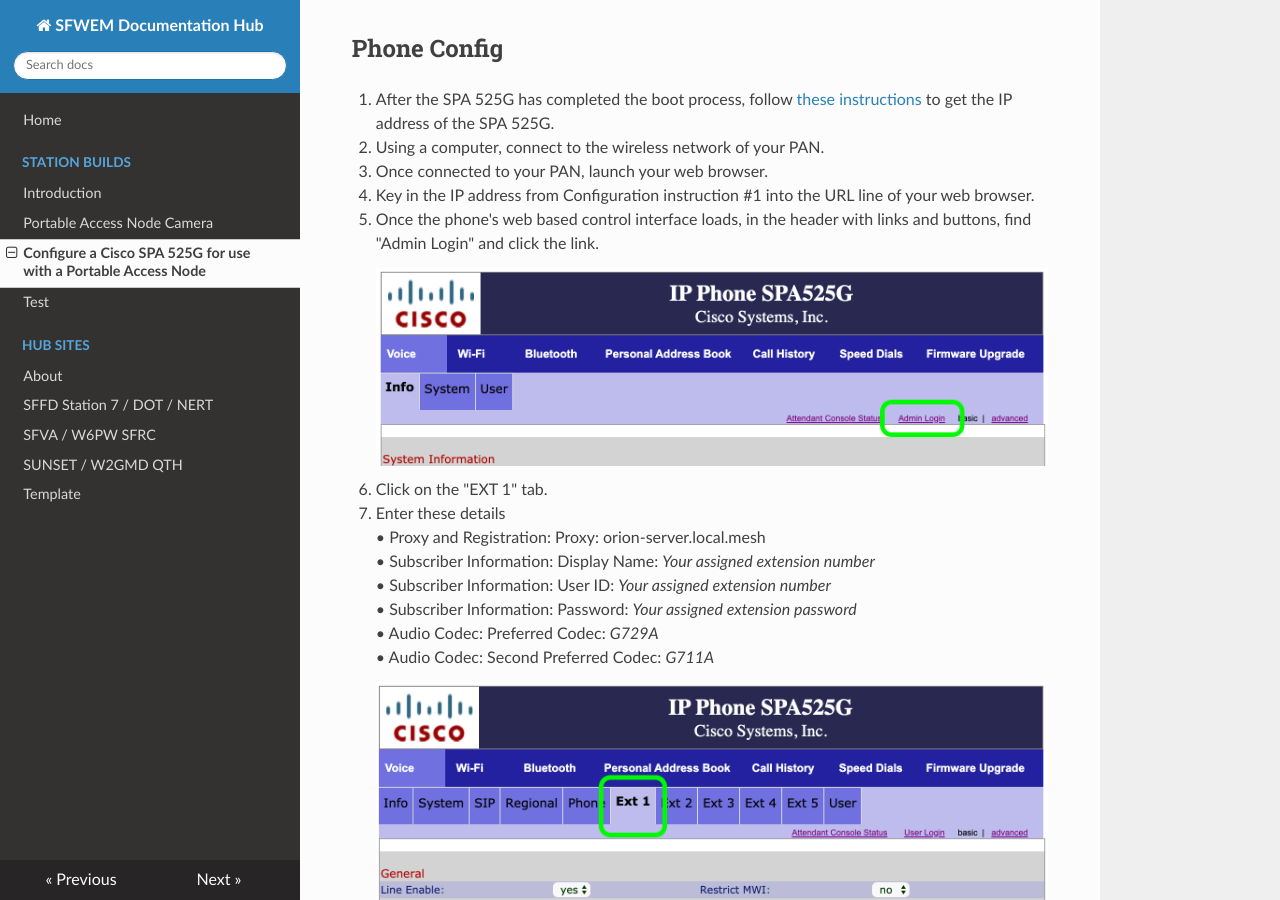
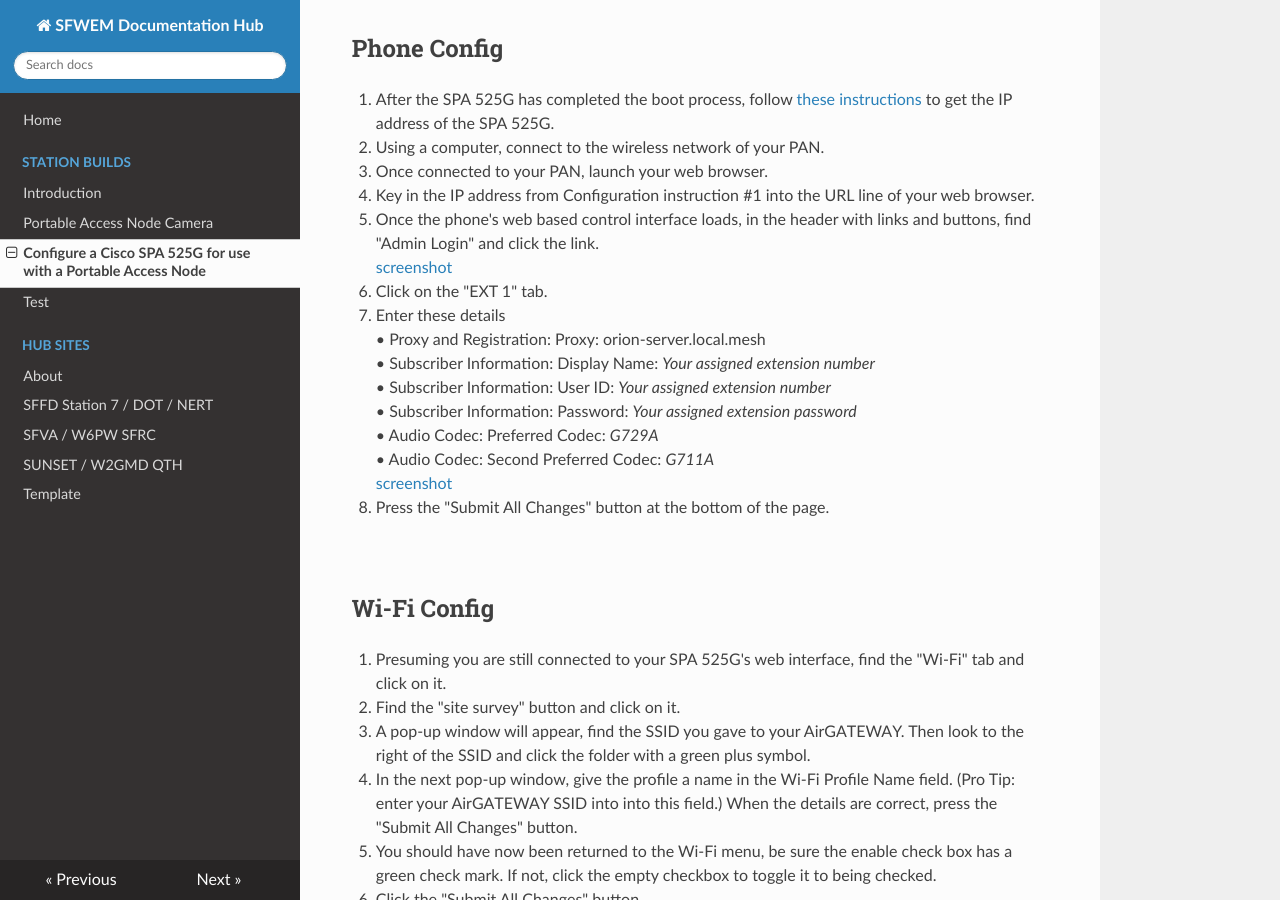
Before and after one commit to sfwem/SFWEM-Docs, an MkDocs documentation site: the page built from docs/Station_Builds/PAN_Cisco_Phone_SPA_525G2.md, in a window 1280 px wide and 900 px high, scrolled down 1061 px. Built offline with MkDocs 1.6.1, drawn with Linux system fonts in a browser that asks for light colours; nearby versions of some CDN libraries.

Commit message:
Update PAN_Cisco_Phone_SPA_525G2.md

```diff
--- a/docs/Station_Builds/PAN_Cisco_Phone_SPA_525G2.md
+++ b/docs/Station_Builds/PAN_Cisco_Phone_SPA_525G2.md
@@ -37,7 +37,7 @@
 3. Once connected to your PAN, launch your web browser.
 4. Key in the IP address from Configuration instruction #1 into the URL line of your web browser.
 5. Once the phone's web based control interface loads, in the header with links and buttons, find "Admin Login" and click the link.<br>
-![screenshot](SPA525G_Admin_Button.png)<br>
+[screenshot](SPA525G_Admin_Button.png)<br>
 6. Click on the "EXT 1" tab.
 7. Enter these details<br>
    •	Proxy and Registration: Proxy: orion-server.local.mesh<br>
@@ -46,7 +46,7 @@
    •	Subscriber Information: Password: <I>Your assigned extension password</I><br>
    •	Audio Codec: Preferred Codec: <I>G729A</I><br>
    •	Audio Codec: Second Preferred Codec: <I>G711A</I><br>
-   ![screenshot](SPA525G_Instruction_7.png)<br>
+[screenshot](SPA525G_Instruction_7.png)<br>
 8. Press the "Submit All Changes" button at the bottom of the page.
 <br>
 <br>
```
